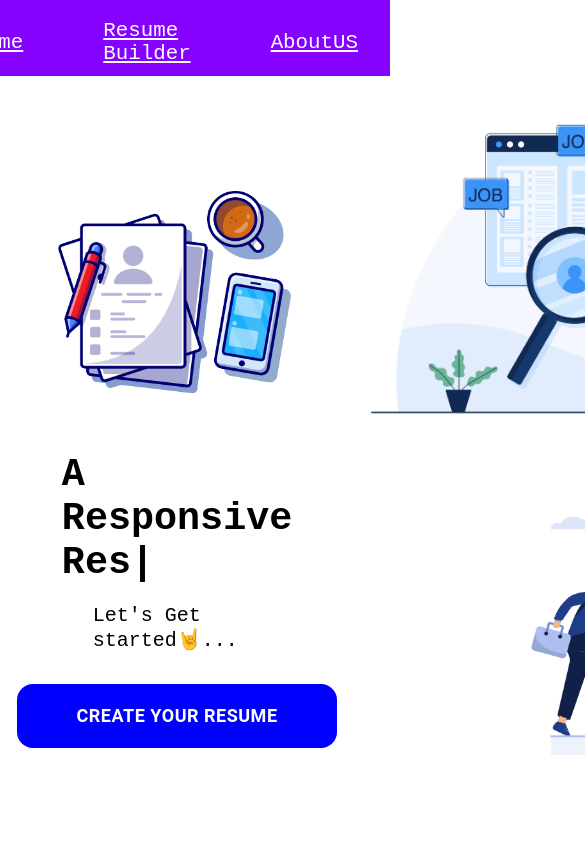
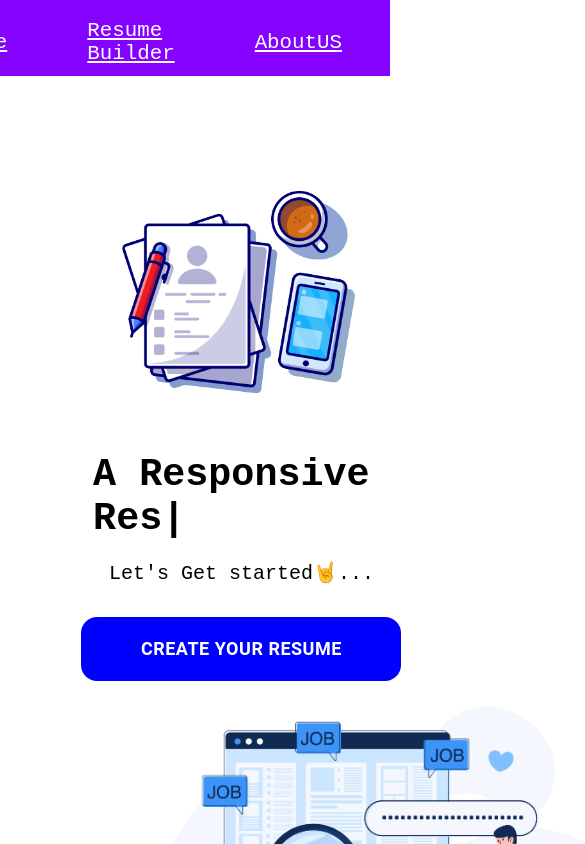
Before and after one commit to codersarraf/Resume-Builder---React-Project---wx3nh1mxebio, a React app: page /home in a window 390 px wide. Shown: the top 844 px of the page, 585 px wide, since content can reach past the window. Built offline with nearby package versions, Linux system fonts and the light colour scheme.

Commit message:
initial commit

```diff
--- a/src/styles/App.css
+++ b/src/styles/App.css
@@ -24,6 +24,7 @@ body{
     align-items: center;
     justify-content: flex-end;
     gap: 3rem;
+    padding: 1rem;
 }
 
 .nav-text{
@@ -342,8 +343,9 @@ span{
 }
 
 
-@media screen and (min-width: 480px) {
+@media screen and (max-width: 480px) {
     #homeGrid {
+        display: flex;
         flex-direction: column;
     }
     #home-cont{
```
